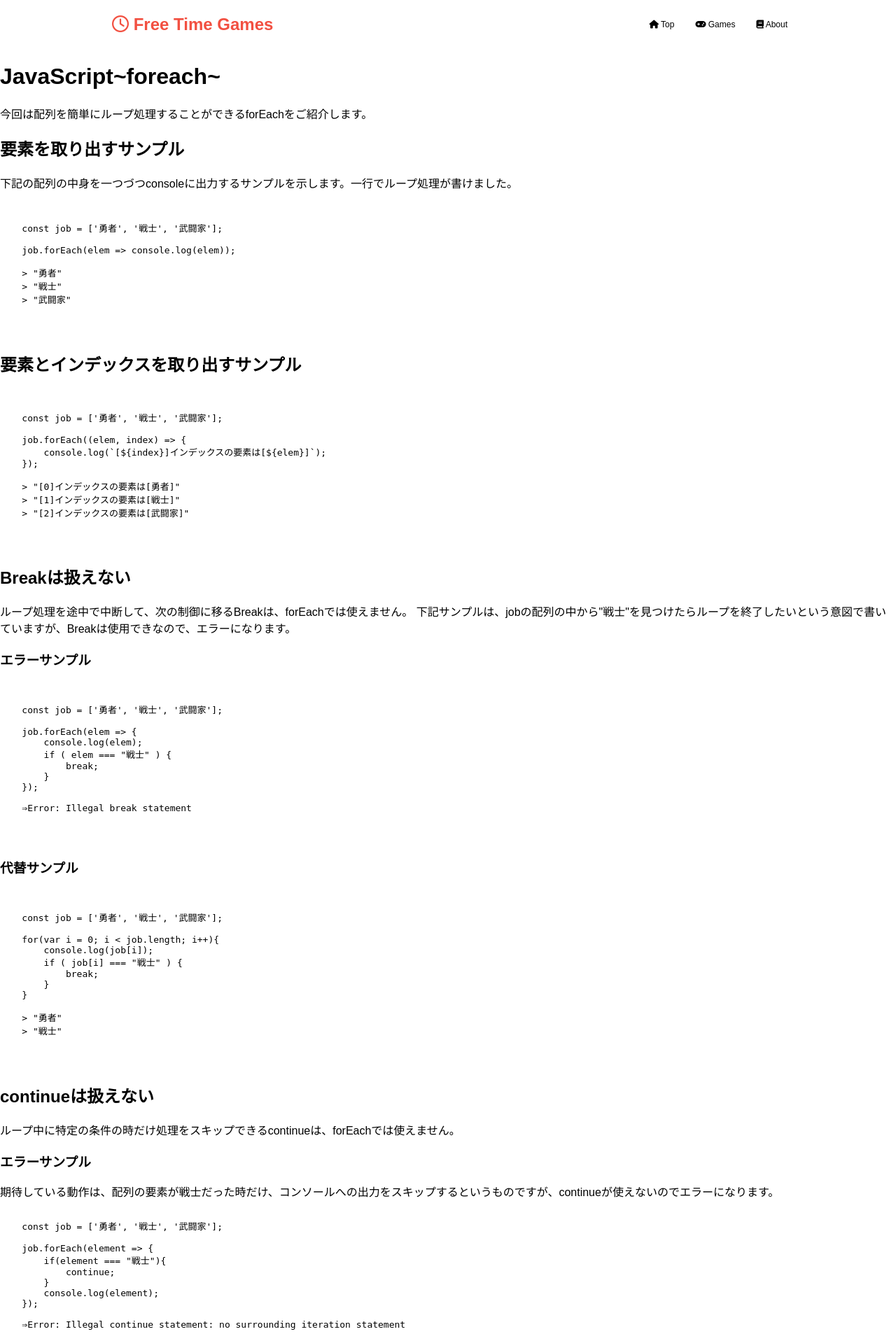
After one commit to Aki321/ftmgames, a PHP site: page /blog/jsforeach.php in a window 1280 px wide. The commit adds this page. Shown: the top 1916 px of the page at 70% size. Run offline with PHP 8.4, Linux system fonts and the light colour scheme; some libraries are stand-ins or nearby versions.

Commit message:
Add blog of JS foreach

```diff
--- /dev/null
+++ b/blog/jsforeach.php
@@ -0,0 +1,187 @@
+<!DOCTYPE html>
+<html lang="ja">
+<head>
+    <meta charset="utf-8">
+    <title>JavaScript~forEach~</title>
+    <meta name="viewport" content="width=device-width, initial-scale=1.0">
+    <link rel="stylesheet" type="text/css" href="css/style.css">
+    <script src="https://kit.fontawesome.com/f3dff3c59a.js" crossorigin="anonymous"></script>
+</head>
+<body>
+    <header>
+        <div class="container">
+            <div class="container-small">
+                <a href="../index.php" class="headA"><span class="far fa-clock icon"></span> Free Time Games</a>
+
+                <button type="button" class="headC">
+                    <span class="fa fa-bars" title="MENU"></span>
+                </button>
+            </div>
+
+            <nav class="top_menu">
+                <ul>
+                    <li class="top">
+                        <a href="../index.php"><span class="fas fa-home"></span> Top</a>
+                    </li>
+                    <li class="games">
+                        <a href="../index.php"><span class="fas fa-gamepad"></span> Games</a>
+                    </li>
+                    <li class="about">
+                        <a href="../index.php"><span class="fas fa-book"></span> About</a>
+                    </li>
+                </ul>
+            </nav>
+        </div>
+    </header>
+    <main>
+        <h1>JavaScript~foreach~</h1>
+        今回は配列を簡単にループ処理することができるforEachをご紹介します。
+
+        <h2>要素を取り出すサンプル</h2>
+        下記の配列の中身を一つづつconsoleに出力するサンプルを示します。一行でループ処理が書けました。
+            <pre>
+            <code>
+
+    const job = ['勇者', '戦士', '武闘家'];
+
+    job.forEach(elem => console.log(elem));
+
+    > "勇者"
+    > "戦士"
+    > "武闘家"
+
+            </code>
+            </pre>
+
+
+        <h2>要素とインデックスを取り出すサンプル</h2>
+            <pre>
+            <code>
+
+    const job = ['勇者', '戦士', '武闘家'];
+
+    job.forEach((elem, index) => {
+        console.log(`[${index}]インデックスの要素は[${elem}]`);
+    });
+
+    > "[0]インデックスの要素は[勇者]"
+    > "[1]インデックスの要素は[戦士]"
+    > "[2]インデックスの要素は[武闘家]"
+
+            </code>
+            </pre>
+
+        <h2>Breakは扱えない</h2>
+        ループ処理を途中で中断して、次の制御に移るBreakは、forEachでは使えません。
+        下記サンプルは、jobの配列の中から"戦士"を見つけたらループを終了したいという意図で書いていますが、Breakは使用できなので、エラーになります。
+
+        <h3>エラーサンプル</h3>
+        <pre>
+            <code>
+
+    const job = ['勇者', '戦士', '武闘家'];
+
+    job.forEach(elem => {
+        console.log(elem);
+        if ( elem === "戦士" ) {
+            break;
+        }
+    });
+
+    ⇒Error: Illegal break statement
+
+            </code>
+        </pre>
+
+        <h3>代替サンプル</h3>
+
+        <pre>
+            <code>
+
+    const job = ['勇者', '戦士', '武闘家'];
+
+    for(var i = 0; i < job.length; i++){
+        console.log(job[i]);
+        if ( job[i] === "戦士" ) {
+            break;
+        }
+    }
+
+    > "勇者"
+    > "戦士"
+
+            </code>
+        </pre>
+
+        <h2>continueは扱えない</h2>
+        ループ中に特定の条件の時だけ処理をスキップできるcontinueは、forEachでは使えません。
+
+        <h3>エラーサンプル</h3>
+        期待している動作は、配列の要素が戦士だった時だけ、コンソールへの出力をスキップするというものですが、continueが使えないのでエラーになります。
+        <pre>
+            <code>
+    const job = ['勇者', '戦士', '武闘家'];
+
+    job.forEach(element => {
+        if(element === "戦士"){
+            continue;
+        }
+        console.log(element);
+    });
+
+    ⇒Error: Illegal continue statement: no surrounding iteration statement
+
+        </code>
+        </pre>
+
+        <h3>代替サンプル</h3>
+        下記のようにreturnを使用することで、配列の要素が戦士だった時だけ、コンソールへの出力をスキップするという動作になりました。returnの関数を実行を停止するという動作は、forEachに効いているのではなく、forEachのコールバック関数に効いています。
+        <pre>
+        <code>
+    const job = ['勇者', '戦士', '武闘家'];
+
+    job.forEach(element => {
+        if(element === "戦士"){
+            return;
+        }
+        console.log(element);
+    });
+
+    > "勇者"
+    > "武闘家"
+
+        </code>
+        </pre>
+
+    <h2>連想配列</h2>
+    連想配列をforEachで扱うサンプルプログラムを紹介します。
+    まず、最初にObject.keysで、連想配列のkeyの部分だけを配列charaに格納します。
+    そのcharaをforEachでループ処理することによって、連想配列の中身を出力できました。
+
+    <pre>
+        <code>
+
+    const job = {'主人公':'勇者', 'ハッサン':'戦士', 'ミレーユ':'武闘家'};
+
+    const chara = Object.keys(job);
+    console.log(chara);
+
+    chara.forEach(chara => {
+        console.log(`${chara}の職業は[${job[chara]}]`)
+    });
+
+    > Array ["主人公", "ハッサン", "ミレーユ"]
+    > "主人公の職業は[勇者]"
+    > "ハッサンの職業は[戦士]"
+    > "ミレーユの職業は[武闘家]"
+
+    </code>
+        </pre>
+
+
+
+    </main>
+
+
+</body>
+</html>
--- a/index.php
+++ b/index.php
@@ -89,6 +89,9 @@
                 <div>
                     <a href="./blog/jsArray.php"><p>JavaScript~配列~</p></a>
                 </div>
+                <div>
+                    <a href="./blog/jsforeach.php"><p>JavaScript~forEach~</p></a>
+                </div>
             </div>
         </div>
     </div>
```
